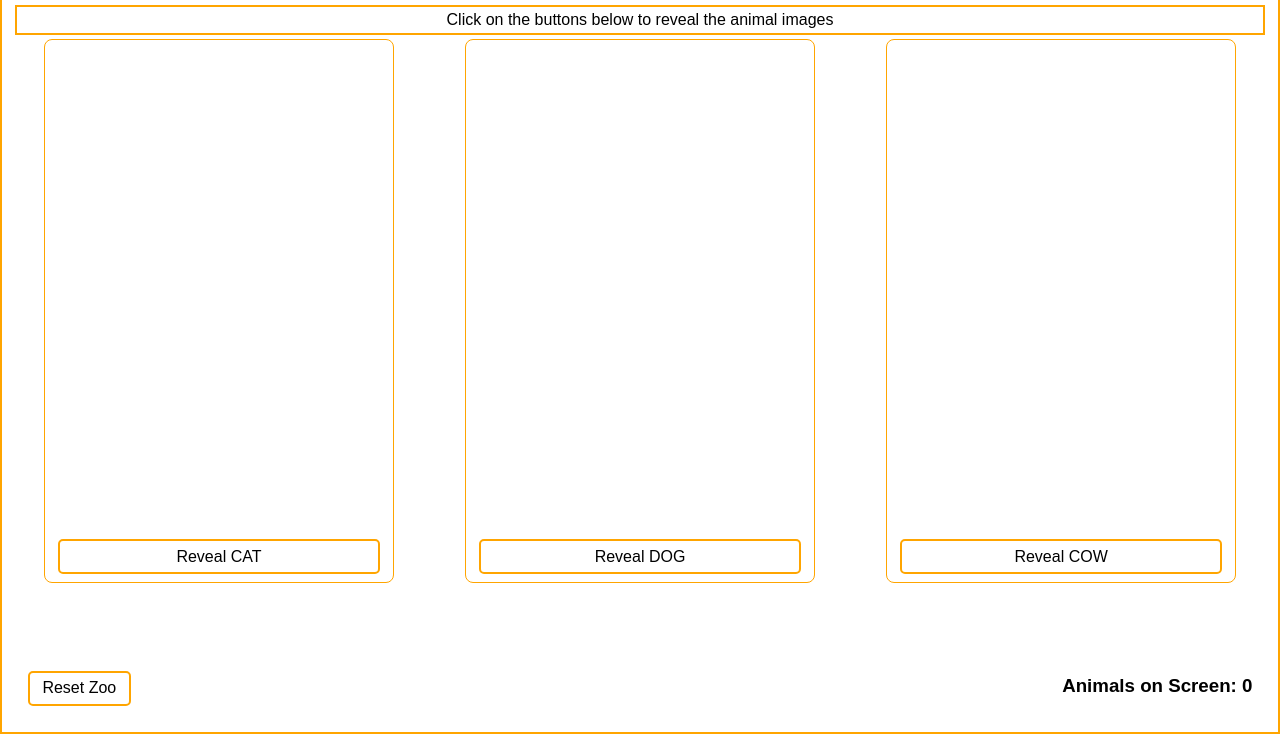
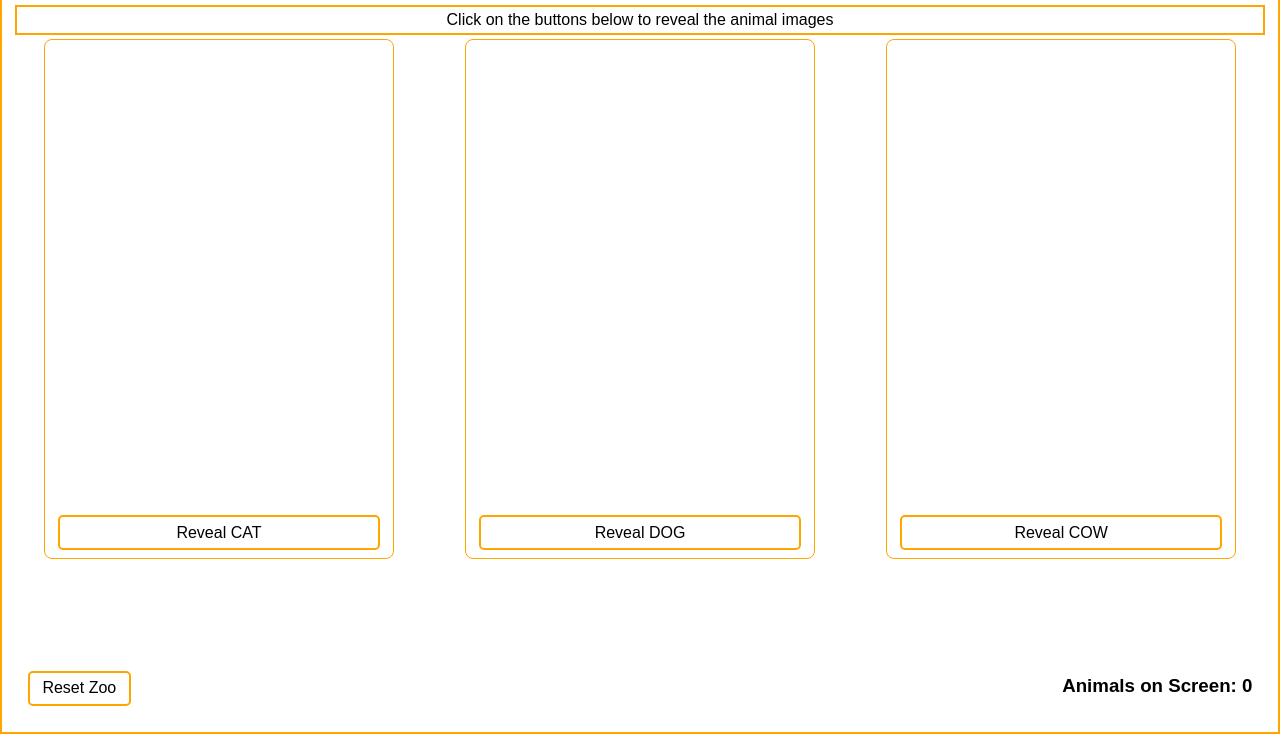
Before and after one commit to GabeKrueger/Assignment2-html, a plain HTML site: page index.html in a window 1280 px wide. Shown: the part 66-800 px from the top of the page. Drawn offline with Linux system fonts and the light colour scheme.

Commit message:
Update style.css

```diff
--- a/style.css
+++ b/style.css
@@ -35,7 +35,7 @@ h1, p {
     border: 1px solid #FFA500;
     padding: 1vh 1vw;
     width: 28%;
-    min-height: 68vh;
+    min-height: 65vh;
     box-sizing: border-box;
     border-radius: 8px;
     background-color: #FFFFFF;
```
